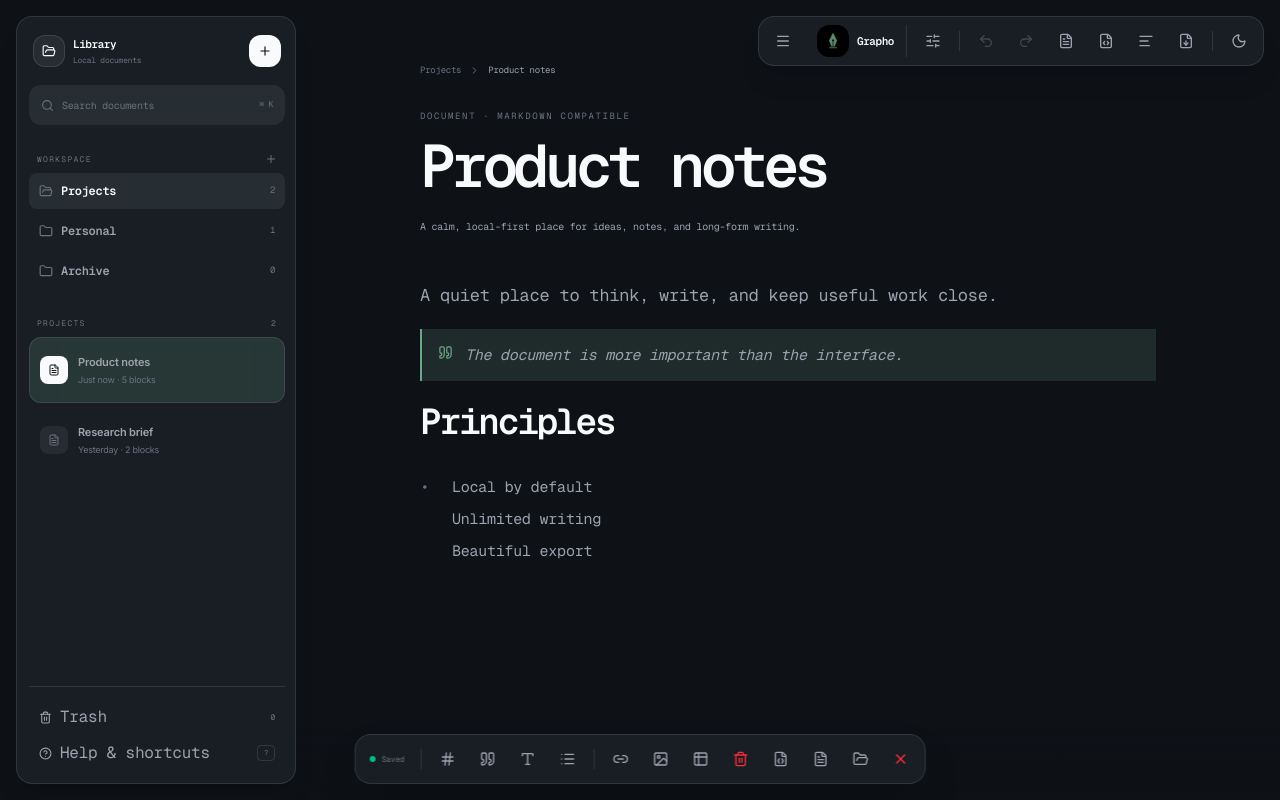
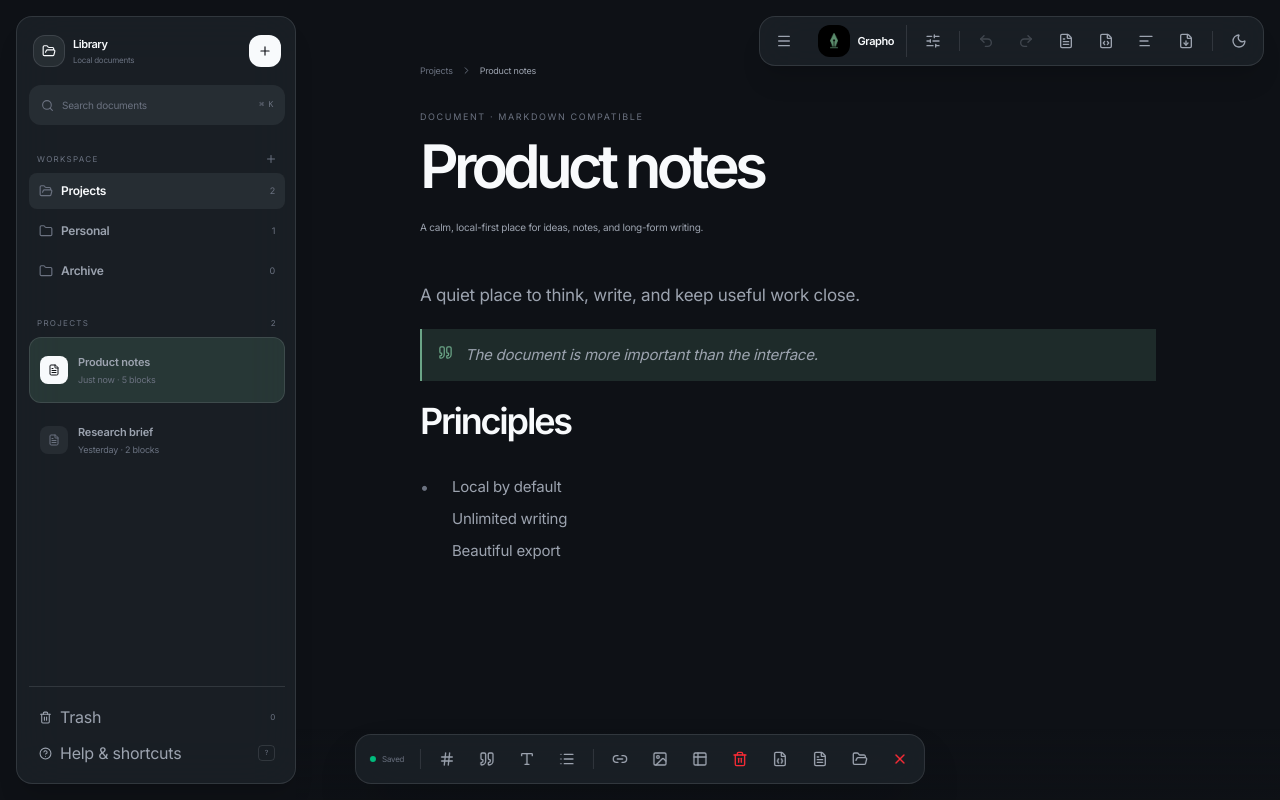
Before and after one commit to Appaxaap/grapho, a Next.js app: page / in a window 1280 px wide. Built offline with nearby package versions, Linux system fonts and the light colour scheme.

Commit message:
fix: restore default sans typography

```diff
--- a/grapho-ui/styles/grapho.css
+++ b/grapho-ui/styles/grapho.css
@@ -26,7 +26,6 @@
   background: var(--grapho-background);
   color: var(--grapho-foreground);
   font-family: var(--grapho-font-sans);
-  font-family: var(--grapho-font);
   letter-spacing: -0.015em;
 }
 
```
